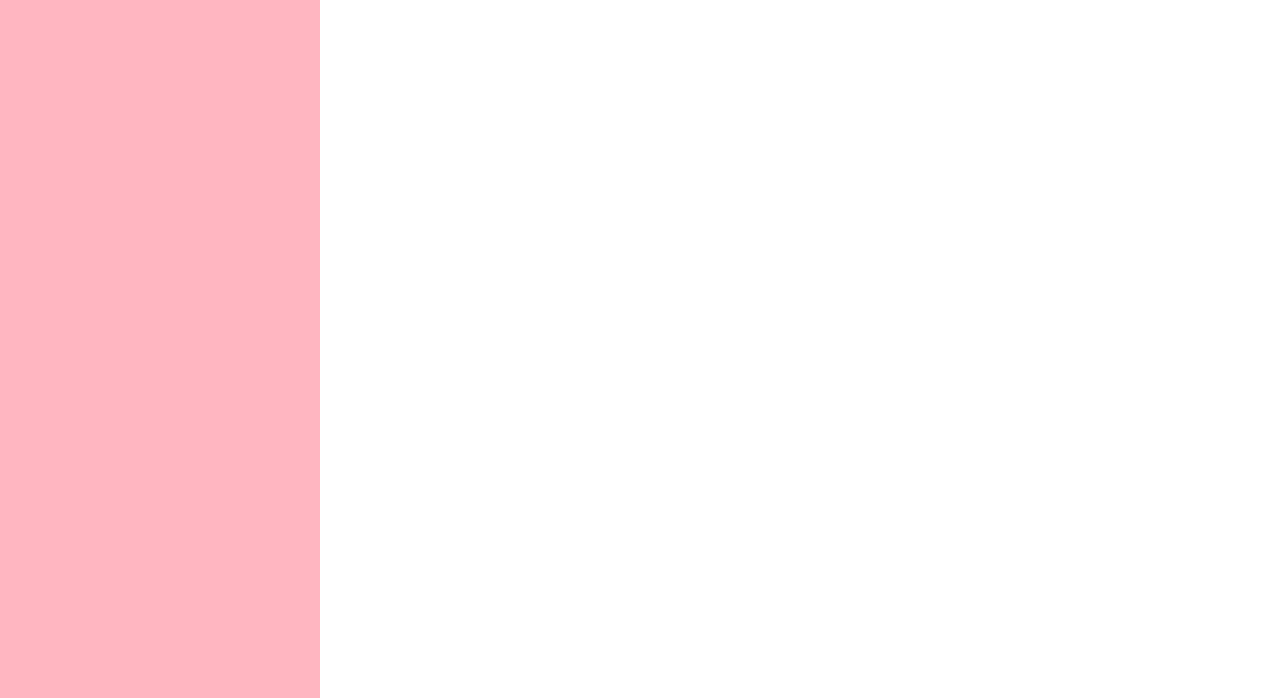
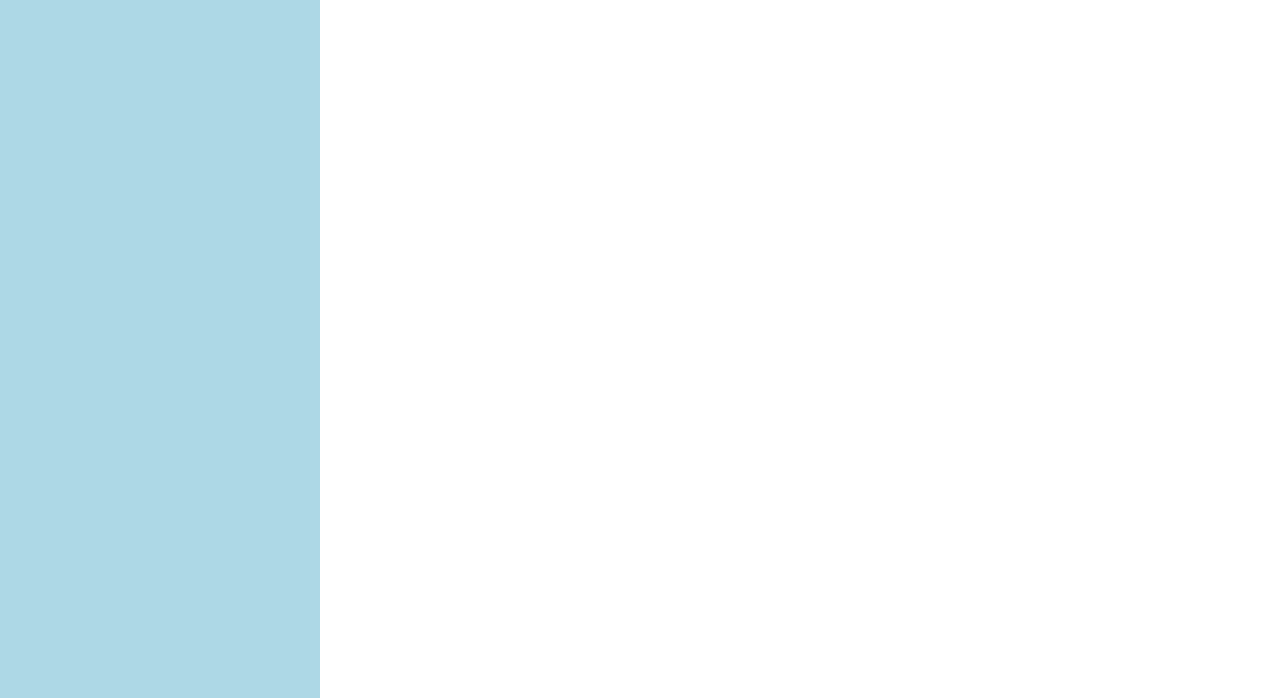
Before and after one commit to Cleomir/layouts, a plain HTML site: page sidebar/index.html in a window 1280 px wide. Shown: the part 102-800 px from the top of the page. Drawn offline with Linux system fonts and the light colour scheme.

Commit message:
Change color lightpink to lightblue

```diff
--- a/ram/styles.css
+++ b/ram/styles.css
@@ -9,5 +9,5 @@ body {
 div {
   display: grid;
   place-items: center;
-  background-color: lightpink;
+  background-color: lightblue;
 }
--- a/sidebar/styles.css
+++ b/sidebar/styles.css
@@ -8,7 +8,7 @@ body {
 
 .sidebar {
   height: 100vh;
-  background: lightpink;
+  background: lightblue;
   font-size: 2rem;
   text-align: center;
 }
--- a/stack/styles.css
+++ b/stack/styles.css
@@ -7,7 +7,7 @@ body {
 }
 
 header {
-  background-color: lightpink;
+  background-color: lightblue;
   padding: 2rem;
 }
 
```
